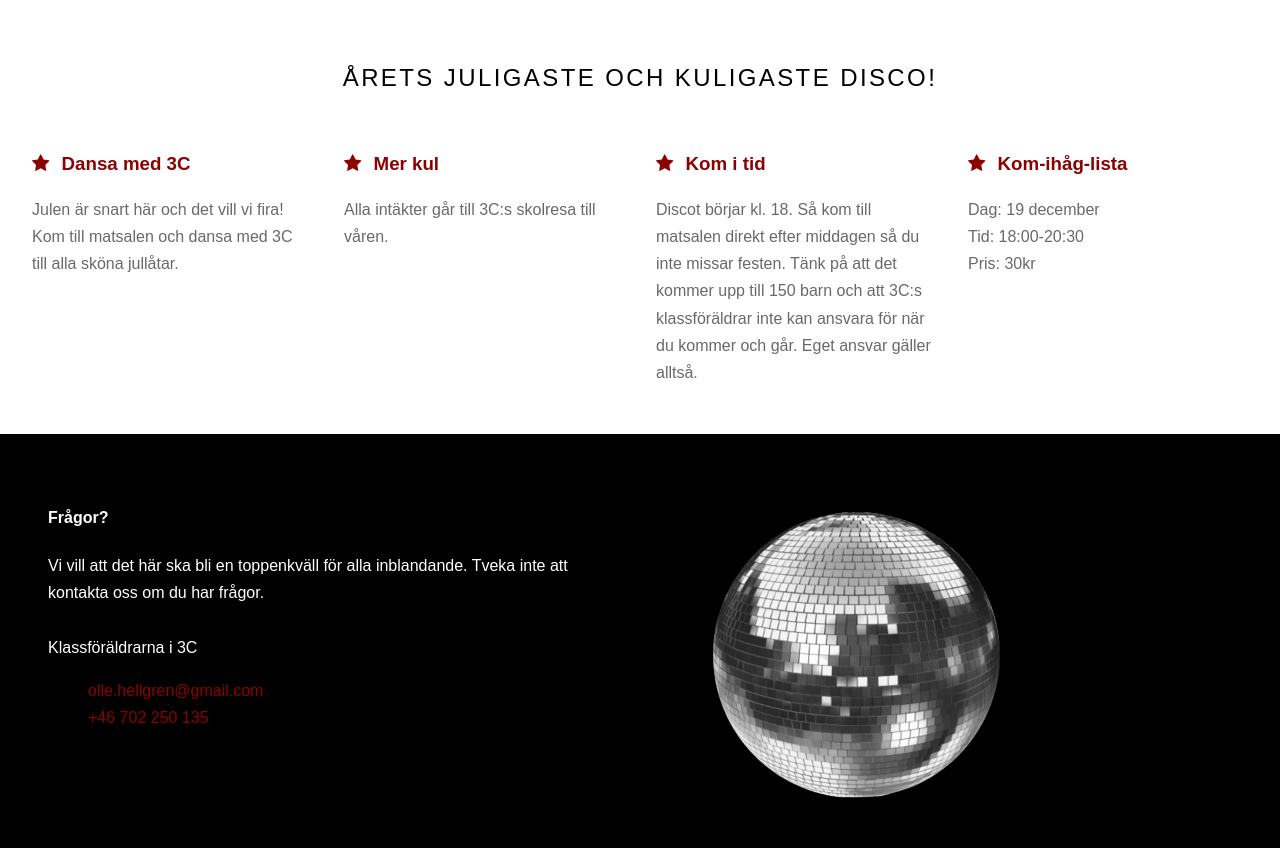
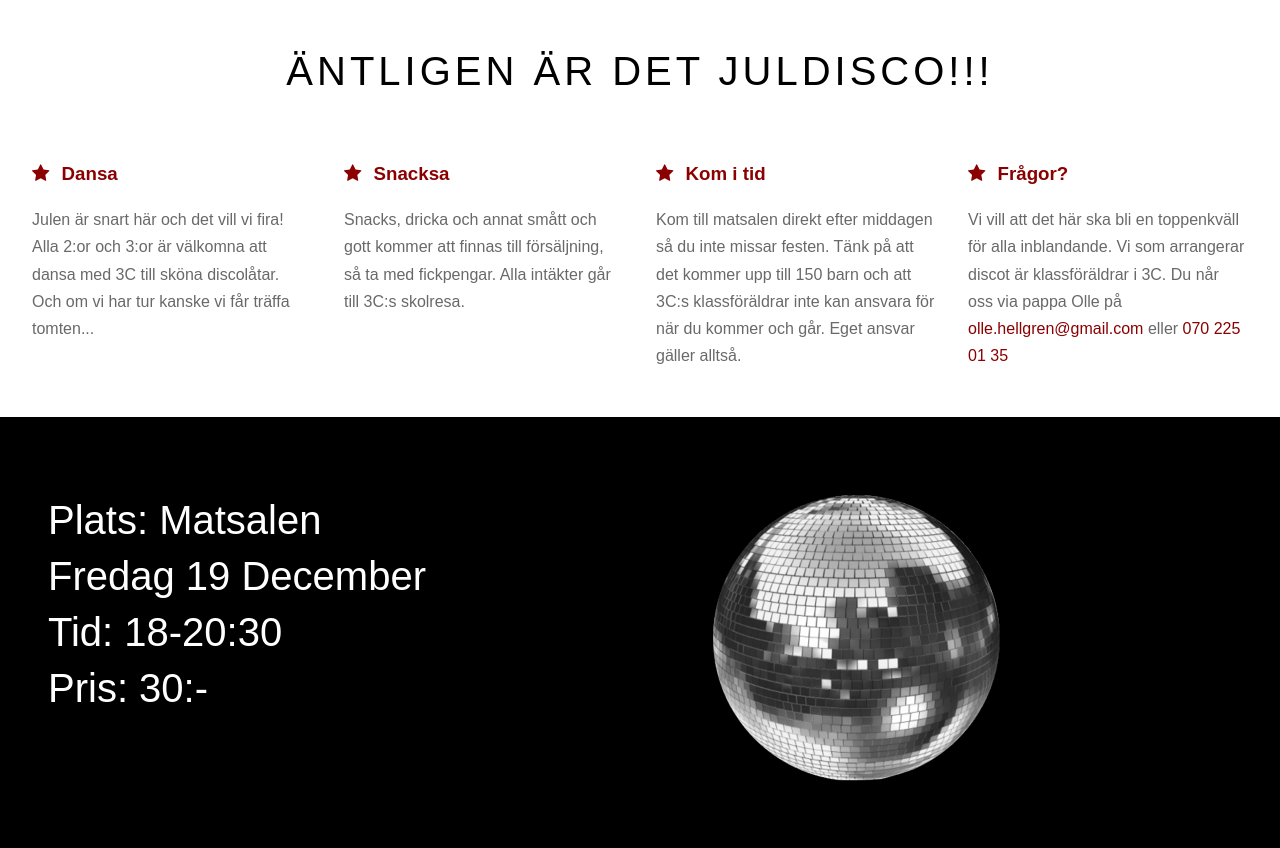
Before and after one commit to anulaibar/jul-disco, a plain HTML site: page public/index.html in a window 1280 px wide. Shown: the part 440-1288 px from the top of the page. Drawn offline with Linux system fonts and the light colour scheme.

Commit message:
Updated text and styling

```diff
--- a/public/css/index.css
+++ b/public/css/index.css
@@ -6,10 +6,9 @@ body {
 
 h1 {
     font-size: 250%;
-    padding: 1em 1.6em;
     font-weight: 100;
     border-radius: 5px;
-    line-height: 1em;
+    line-height: 1.4em;
 }
 
 h3 {
@@ -75,7 +74,6 @@ a.pure-button-primary {
     font-weight: 400;
     text-transform: uppercase;
     letter-spacing: 0.1em;
-    margin: 2em 0 1em;
 }
 
 .content-subhead i {
--- a/public/index.html
+++ b/public/index.html
@@ -24,20 +24,21 @@
         <div class="banner"></div>
         <div class="content-wrapper">
             <div class="content">
-                <h2 class="content-head is-center">
-                    Årets juligaste och kuligaste disco!
-                </h2>
+                <h1 class="content-head is-center">
+                    Äntligen är det JULDISCO!!!
+                </h1>
                 <div class="pure-g">
                     <div class="pure-u-1 pure-u-md-1-2 pure-u-lg-1-4">
                         <div class="l-box">
                             <h3 class="content-subhead">
                                 <i class="fa fa-star"></i>
-                                Dansa med 3C
+                                Dansa
                             </h3>
                             <p>
                             Julen är snart här och det vill vi fira!
-                            Kom till matsalen och dansa med 3C till alla sköna
-                            jullåtar.
+                            Alla 2:or och 3:or är välkomna att dansa med 3C till
+                            sköna discolåtar.
+                            Och om vi har tur kanske vi får träffa tomten...
                             </p>
                         </div>
                     </div>
@@ -45,10 +46,12 @@
                         <div class="l-box">
                             <h3 class="content-subhead">
                                 <i class="fa fa-star"></i>
-                                Mer kul
+                                Snacksa
                             </h3>
                             <p>
-                            Alla intäkter går till 3C:s skolresa till våren.
+                            Snacks, dricka och annat smått och gott kommer att
+                            finnas till försäljning, så ta med fickpengar.
+                            Alla intäkter går till 3C:s skolresa.
                             </p>
                         </div>
                     </div>
@@ -59,7 +62,7 @@
                                 Kom i tid
                             </h3>
                             <p>
-                            Discot börjar kl. 18. Så kom till matsalen direkt
+                            Kom till matsalen direkt
                             efter middagen så du inte missar festen. Tänk på att
                             det kommer upp till 150 barn och att 3C:s
                             klassföräldrar inte kan ansvara för när du kommer
@@ -71,14 +74,16 @@
                         <div class="l-box">
                             <h3 class="content-subhead">
                                 <i class="fa fa-star"></i>
-                                Kom-ihåg-lista
+                                Frågor?
                             </h3>
                             <p>
-                            Dag: 19 december
-                            <br>
-                            Tid: 18:00-20:30
-                            <br>
-                            Pris: 30kr
+                            Vi vill att det här ska bli en toppenkväll för alla
+                            inblandande. Vi som arrangerar discot är
+                            klassföräldrar i 3C. Du når oss via pappa Olle på
+                            <a
+                                href="mailto:olle.hellgren@gmail.com?Subject=Jul-disco"
+                                target="_top">olle.hellgren@gmail.com</a>
+                            eller <a href="tel:+46702250135">070 225 01 35</a>
                             </p>
                         </div>
                     </div>
@@ -88,29 +93,15 @@
                 <div class="pure-g">
                     <div class="pure-u-1 pure-u-md-1-2 pure-u-lg-1-2">
                         <div class="l-box">
-                            <h4>
-                                Frågor?
-                            </h4>
-                            <p>
-                            Vi vill att det här ska bli en toppenkväll för alla
-                            inblandande. Tveka inte att kontakta oss om du har
-                            frågor.
-                            <br>
-                            <br>
-                            Klassföräldrarna i 3C
-                            </p>
-                            <p>
-                            <ul>
-                                <li>
-                                <a
-                                    href="mailto:olle.hellgren@gmail.com?Subject=Jul-disco"
-                                    target="_top">olle.hellgren@gmail.com</a>
-                                </li>
-                                <li>
-                                <a href="tel:+46702250135">+46 702 250 135</a>
-                                </li>
-                            </ul>
-                            </p>
+                            <h1>
+                                Plats: Matsalen
+                                <br>
+                                Fredag 19 December
+                                <br>
+                                Tid: 18-20:30
+                                <br>
+                                Pris: 30:-
+                            </h1>
                         </div>
                     </div>
                     <div class="pure-u-1 pure-u-md-1-2
```
